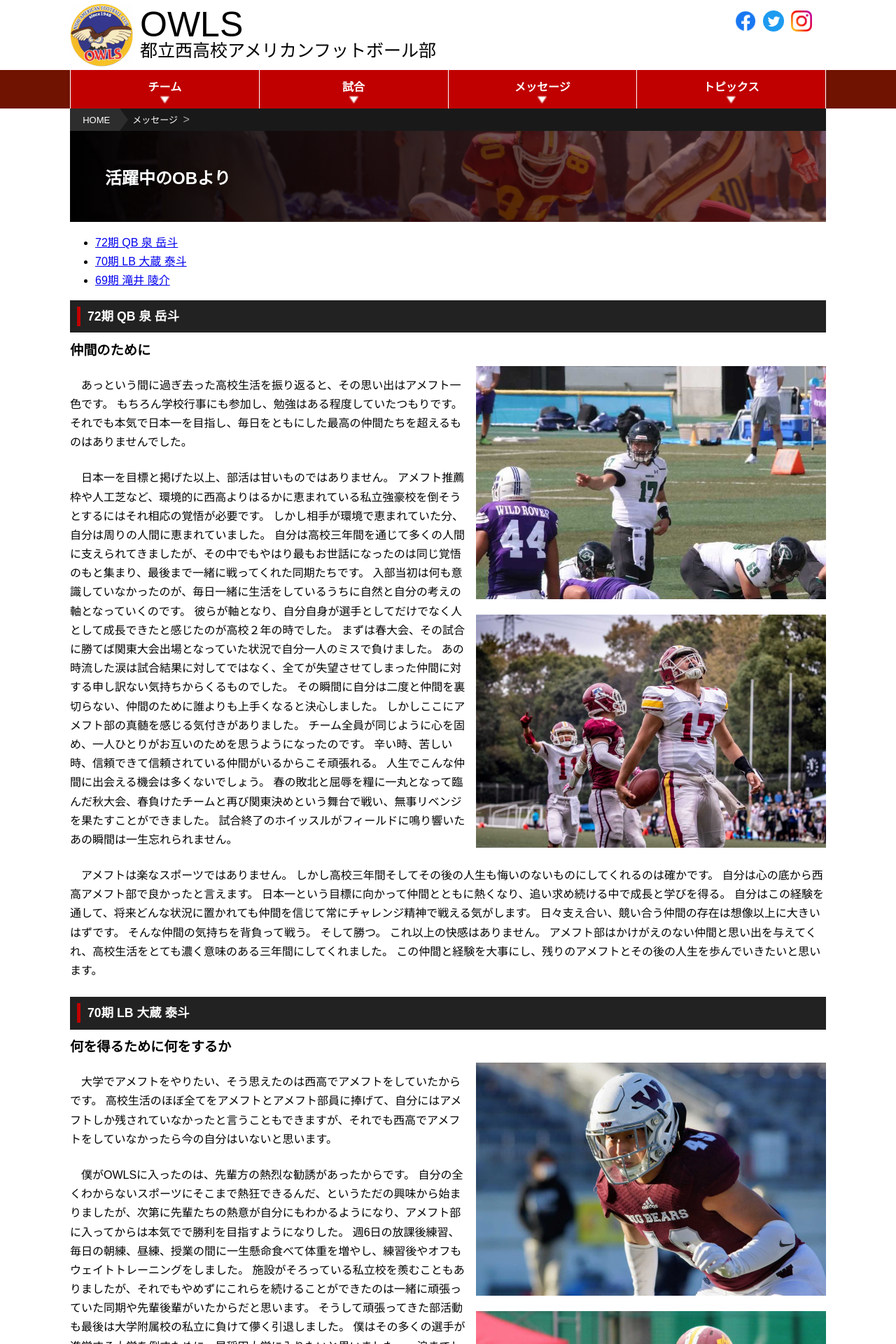
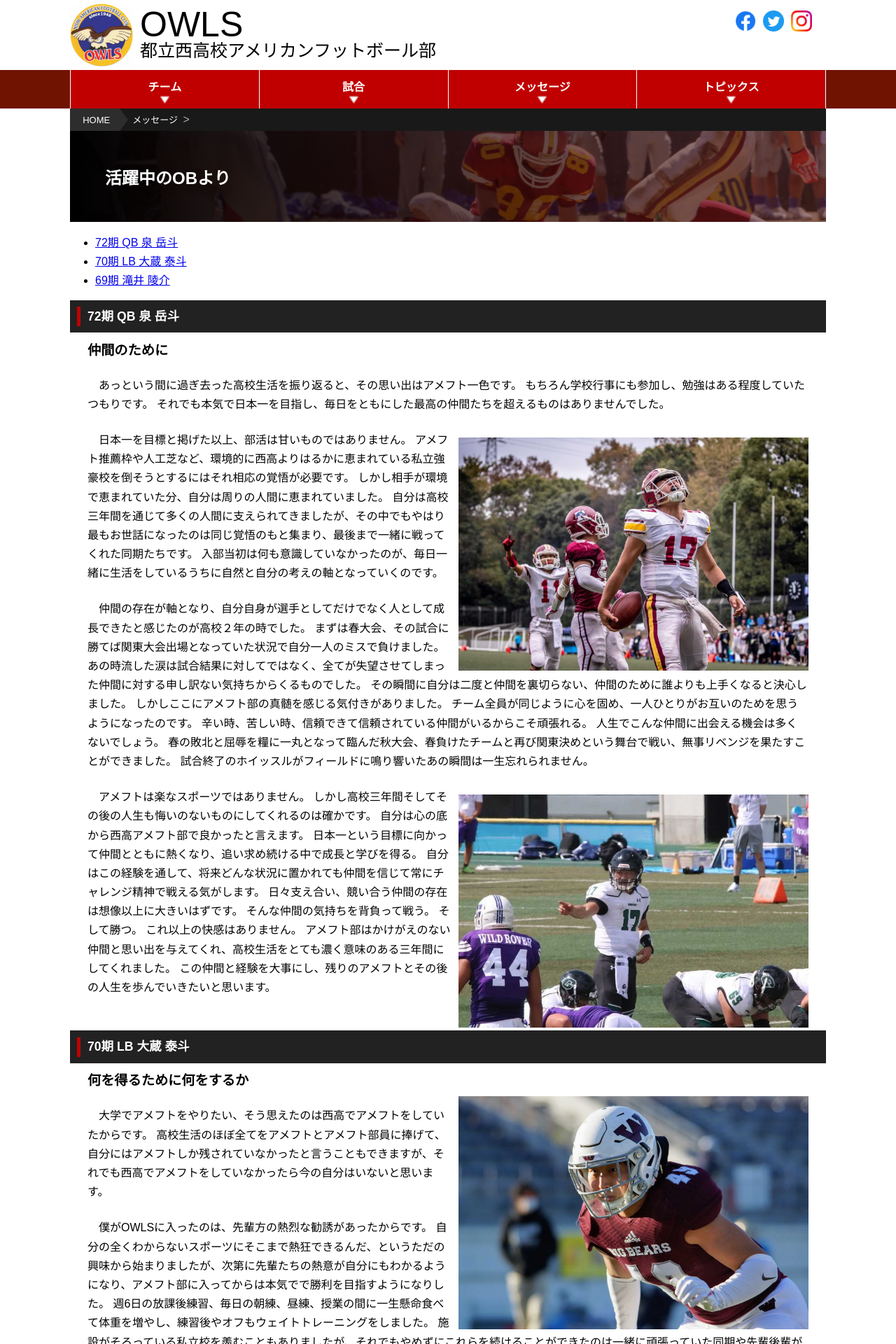
Before and after one commit to numa72/nishi-owls, a Jekyll site: the page built from message/obog.html, in a window 1280 px wide. Shown: the top 1920 px of the page at 70% size. Built offline with Jekyll 4.4.1, drawn with Linux system fonts in a browser that asks for light colours; some web fonts are replaced.

Commit message:
update ob messages

```diff
--- a/_sass/message.scss
+++ b/_sass/message.scss
@@ -67,18 +67,24 @@
     h3 {
         font-size: 120%;
         margin-top: 0.5em;
+        margin-left: 25px;
     }
 
     p {
         text-indent: 1em;
         line-height: 1.7;
-        margin: 1.5em 0;
+        margin: 1.5em 25px;
+
+        @include mq(mobile) {
+            margin: 1.5em 0;
+        }
     }
 
     div.image-box {
         float: right;
         margin-top: 10px;
         margin-left: 10px;
+        margin-right: 25px;
         width: 500px;
         max-width: 50%;
         box-sizing: border-box;
--- a/message/obog.html
+++ b/message/obog.html
@@ -17,23 +17,26 @@ title: 活躍中のOBより
     <h2 id='72-izumi'>72期 QB 泉 岳斗</h2>
 
     <h3>仲間のために</h3>
-    <div class="image-box">
-        <img src="/assets/images/message/72-izumi2.jpg" alt="泉写真2"><br /><br />
-        <img src="/assets/images/message/72-izumi1.jpg" alt="泉写真1">
-    </div>
 
     <p>
         あっという間に過ぎ去った高校生活を振り返ると、その思い出はアメフト一色です。
         もちろん学校行事にも参加し、勉強はある程度していたつもりです。
         それでも本気で日本一を目指し、毎日をともにした最高の仲間たちを超えるものはありませんでした。
     </p>
+
+    <div class="image-box">
+        <img src="/assets/images/message/72-izumi1.jpg" alt="泉写真">
+    </div>
+
     <p>
         日本一を目標と掲げた以上、部活は甘いものではありません。
         アメフト推薦枠や人工芝など、環境的に西高よりはるかに恵まれている私立強豪校を倒そうとするにはそれ相応の覚悟が必要です。
         しかし相手が環境で恵まれていた分、自分は周りの人間に恵まれていました。
         自分は高校三年間を通じて多くの人間に支えられてきましたが、その中でもやはり最もお世話になったのは同じ覚悟のもと集まり、最後まで一緒に戦ってくれた同期たちです。
         入部当初は何も意識していなかったのが、毎日一緒に生活をしているうちに自然と自分の考えの軸となっていくのです。
-        彼らが軸となり、自分自身が選手としてだけでなく人として成長できたと感じたのが高校２年の時でした。
+    </p>
+    <p>
+        仲間の存在が軸となり、自分自身が選手としてだけでなく人として成長できたと感じたのが高校２年の時でした。
         まずは春大会、その試合に勝てば関東大会出場となっていた状況で自分一人のミスで負けました。
         あの時流した涙は試合結果に対してではなく、全てが失望させてしまった仲間に対する申し訳ない気持ちからくるものでした。
         その瞬間に自分は二度と仲間を裏切らない、仲間のために誰よりも上手くなると決心しました。
@@ -44,6 +47,9 @@ title: 活躍中のOBより
         春の敗北と屈辱を糧に一丸となって臨んだ秋大会、春負けたチームと再び関東決めという舞台で戦い、無事リベンジを果たすことができました。
         試合終了のホイッスルがフィールドに鳴り響いたあの瞬間は一生忘れられません。
     </p>
+    <div class="image-box">
+        <img src="/assets/images/message/72-izumi2.jpg" alt="泉写真">
+    </div>
     <p>
         アメフトは楽なスポーツではありません。
         しかし高校三年間そしてその後の人生も悔いのないものにしてくれるのは確かです。
@@ -62,8 +68,7 @@ title: 活躍中のOBより
 
     <h3>何を得るために何をするか</h3>
     <div class="image-box">
-        <img src="/assets/images/message/70-okura2.jpg" alt="大蔵写真2"><br /><br />
-        <img src="/assets/images/message/70-okura1.jpg" alt="大蔵写真1">
+        <img src="/assets/images/message/70-okura2.jpg" alt="大蔵写真">
     </div>
 
     <p>
@@ -78,6 +83,10 @@ title: 活躍中のOBより
         そうして頑張ってきた部活動も最後は大学附属校の私立に負けて儚く引退しました。
         僕はその多くの選手が進学する大学を倒すために、早稲田大学に入りたいと思いました。一浪までして早稲田に入りたいと思ったのはこの経験があったからで、僕の原動力となっています。
     </p>
+    <div class="image-box">
+        <img src="/assets/images/message/70-okura1.jpg" alt="大蔵写真">
+    </div>
+
     <p>
         OWLSでは卒業をした後も良い影響を受ける、必ず自分にとってプラスになる何かを得ることができます。
         僕にとってはそれが自分を負かした相手を倒したいという気持ちであっただけで、さまざまなことを得ることができます。
@@ -91,8 +100,8 @@ title: 活躍中のOBより
 
     <!--h3>何を得るために何をするか</h3-->
     <!--div class="image-box">
-        <img src="/assets/images/message/69-takii2.jpg" alt="滝井写真2"><br /><br />
-        <img src="/assets/images/message/69-takii1.jpg" alt="滝井s写真1">
+        <img src="/assets/images/message/69-takii2.jpg" alt="滝井写真"><br /><br />
+        <img src="/assets/images/message/69-takii1.jpg" alt="滝井写真">
     </div-->
 
     <p>
```
